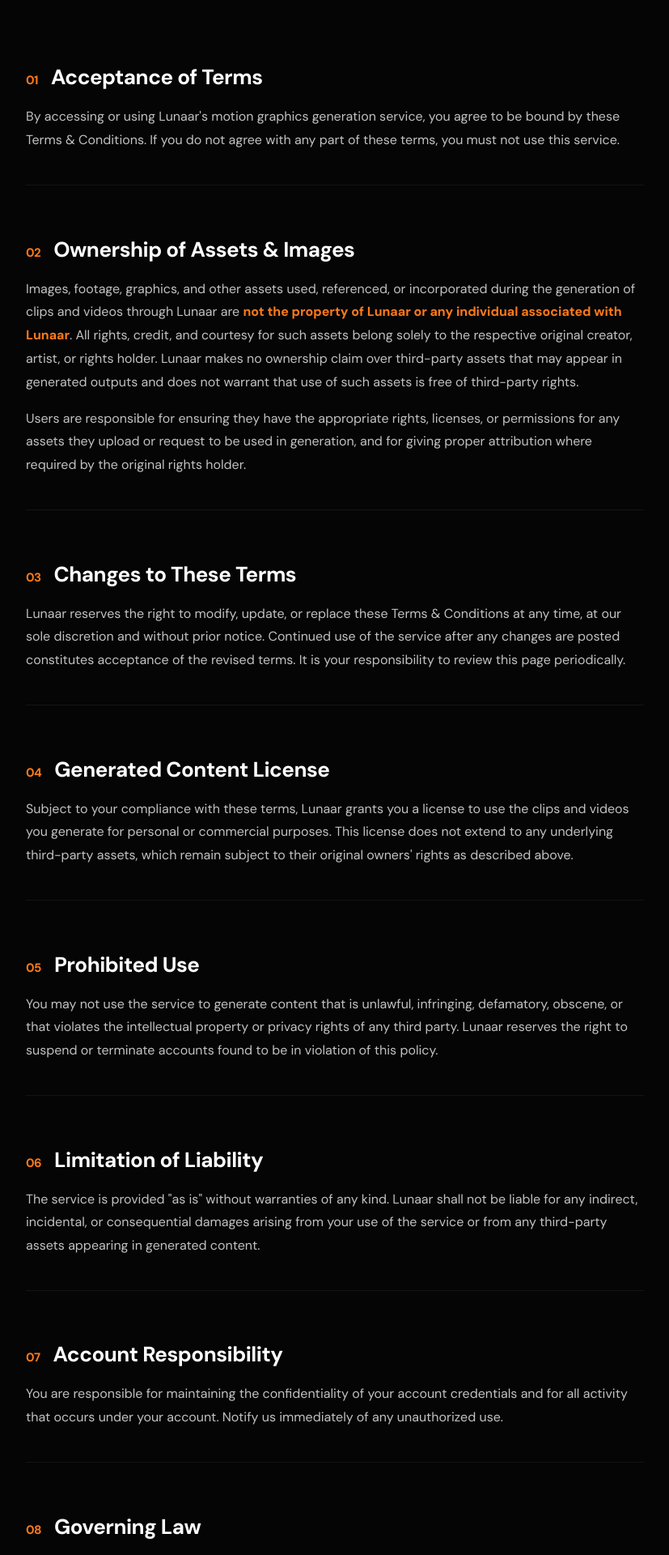
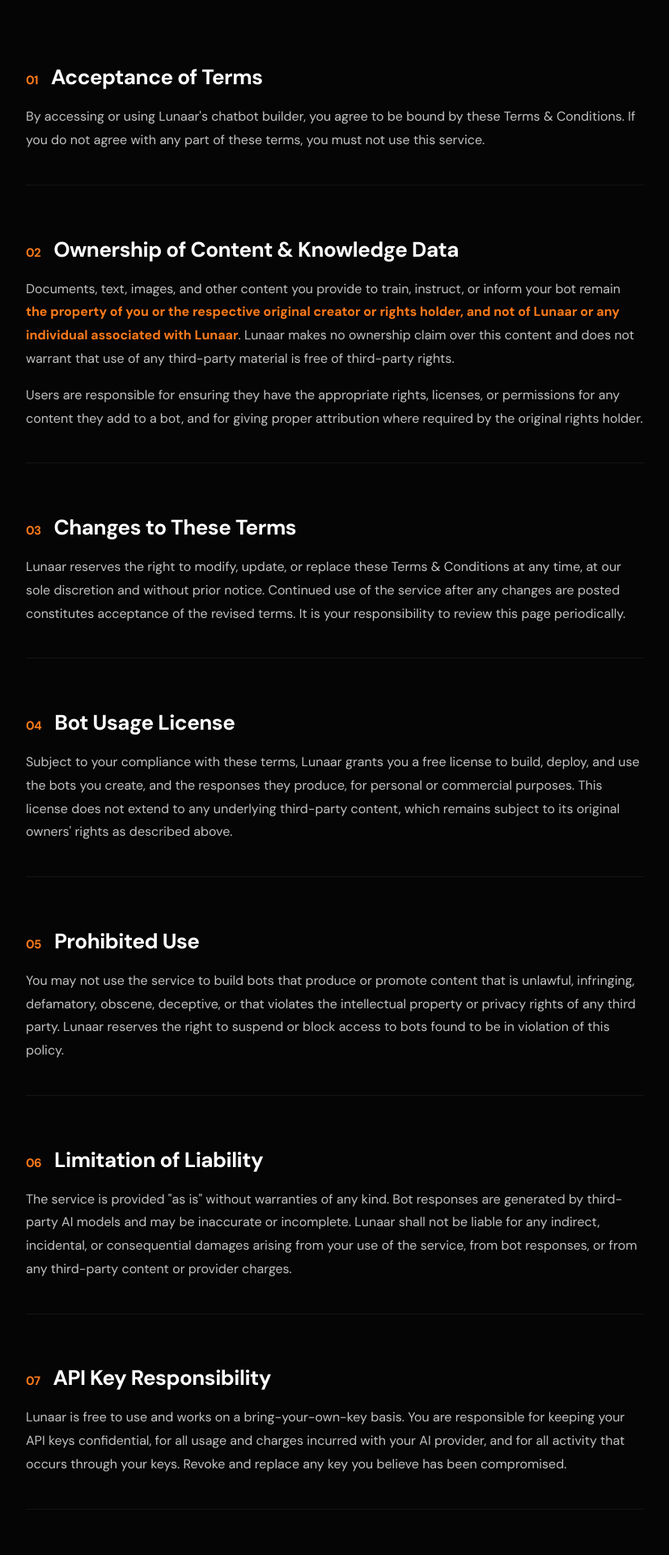
Before and after one commit to rutu48836-create/lunaar-v.3, a React (Vite) app: page /terms in a window 1280 px wide. Shown: the part 460-2380 px from the top of the page at 81% size, without its empty margins (226-1053 px from the left). Built offline with nearby package versions, Linux system fonts and the light colour scheme; no server answers; the HTML template or start-up script is replaced by a standard one.

Commit message:
Update terms.tsx

```diff
--- a/src/frontend/pages/terms.tsx
+++ b/src/frontend/pages/terms.tsx
@@ -1,4 +1,3 @@
-
 import { Link } from "react-router-dom";
 import styles from "../Styles/terms.module.css";
 import { Navbar } from "../components/landing_nav"
@@ -11,10 +10,10 @@
         <p className={styles.eyebrow}>Legal</p>
         <h1 className={styles.title}>Terms &amp; Conditions</h1>
         <p className={styles.subtitle}>
-          Motion Graphics Generation — please read carefully before using
-          Lunaar's AI motion graphics tools.
+          AI Chatbot Builder — please read carefully before using
+          Lunaar's chatbot tools.
         </p>
-        <p className={styles.updated}>Last updated: August 12, 2026</p>
+        <p className={styles.updated}>Last updated: October 18, 2026</p>
       </header>
 
       <main className={styles.content}>
@@ -24,37 +23,34 @@
             Acceptance of Terms
           </h2>
           <p className={styles.text}>
-            By accessing or using Lunaar's motion graphics generation
-            service, you agree to be bound by these Terms &amp; Conditions.
-            If you do not agree with any part of these terms, you must not
-            use this service.
+            By accessing or using Lunaar's chatbot builder, you agree to be
+            bound by these Terms &amp; Conditions. If you do not agree with
+            any part of these terms, you must not use this service.
           </p>
         </section>
 
         <section className={styles.section}>
           <h2 className={styles.sectionTitle}>
             <span className={styles.sectionNumber}>02</span>
-            Ownership of Assets &amp; Images
+            Ownership of Content &amp; Knowledge Data
           </h2>
           <p className={styles.text}>
-            Images, footage, graphics, and other assets used, referenced, or
-            incorporated during the generation of clips and videos through
-            Lunaar are{" "}
+            Documents, text, images, and other content you provide to train,
+            instruct, or inform your bot remain{" "}
             <strong className={styles.highlight}>
-              not the property of Lunaar or any individual associated with
-              Lunaar
+              the property of you or the respective original creator or
+              rights holder, and not of Lunaar or any individual associated
+              with Lunaar
             </strong>
-            . All rights, credit, and courtesy for such assets belong solely
-            to the respective original creator, artist, or rights holder.
-            Lunaar makes no ownership claim over third-party assets that may
-            appear in generated outputs and does not warrant that use of
-            such assets is free of third-party rights.
+            . Lunaar makes no ownership claim over this content and does not
+            warrant that use of any third-party material is free of
+            third-party rights.
           </p>
           <p className={styles.text}>
             Users are responsible for ensuring they have the appropriate
-            rights, licenses, or permissions for any assets they upload or
-            request to be used in generation, and for giving proper
-            attribution where required by the original rights holder.
+            rights, licenses, or permissions for any content they add to a
+            bot, and for giving proper attribution where required by the
+            original rights holder.
           </p>
         </section>
 
@@ -75,14 +71,15 @@
         <section className={styles.section}>
           <h2 className={styles.sectionTitle}>
             <span className={styles.sectionNumber}>04</span>
-            Generated Content License
+            Bot Usage License
           </h2>
           <p className={styles.text}>
             Subject to your compliance with these terms, Lunaar grants you a
-            license to use the clips and videos you generate for personal or
-            commercial purposes. This license does not extend to any
-            underlying third-party assets, which remain subject to their
-            original owners' rights as described above.
+            free license to build, deploy, and use the bots you create, and
+            the responses they produce, for personal or commercial
+            purposes. This license does not extend to any underlying
+            third-party content, which remains subject to its original
+            owners' rights as described above.
           </p>
         </section>
 
@@ -92,11 +89,12 @@
             Prohibited Use
           </h2>
           <p className={styles.text}>
-            You may not use the service to generate content that is
-            unlawful, infringing, defamatory, obscene, or that violates the
-            intellectual property or privacy rights of any third party.
-            Lunaar reserves the right to suspend or terminate accounts found
-            to be in violation of this policy.
+            You may not use the service to build bots that produce or
+            promote content that is unlawful, infringing, defamatory,
+            obscene, deceptive, or that violates the intellectual property
+            or privacy rights of any third party. Lunaar reserves the right
+            to suspend or block access to bots found to be in violation of
+            this policy.
           </p>
         </section>
 
@@ -107,21 +105,25 @@
           </h2>
           <p className={styles.text}>
             The service is provided "as is" without warranties of any kind.
-            Lunaar shall not be liable for any indirect, incidental, or
-            consequential damages arising from your use of the service or
-            from any third-party assets appearing in generated content.
+            Bot responses are generated by third-party AI models and may be
+            inaccurate or incomplete. Lunaar shall not be liable for any
+            indirect, incidental, or consequential damages arising from your
+            use of the service, from bot responses, or from any third-party
+            content or provider charges.
           </p>
         </section>
 
         <section className={styles.section}>
           <h2 className={styles.sectionTitle}>
             <span className={styles.sectionNumber}>07</span>
-            Account Responsibility
+            API Key Responsibility
           </h2>
           <p className={styles.text}>
-            You are responsible for maintaining the confidentiality of your
-            account credentials and for all activity that occurs under your
-            account. Notify us immediately of any unauthorized use.
+            Lunaar is free to use and works on a bring-your-own-key basis.
+            You are responsible for keeping your API keys confidential, for
+            all usage and charges incurred with your AI provider, and for
+            all activity that occurs through your keys. Revoke and replace
+            any key you believe has been compromised.
           </p>
         </section>
 
@@ -144,7 +146,7 @@
           </h2>
           <p className={styles.text}>
             For questions about these Terms &amp; Conditions, reach out
-            through the contact options available in your Lunaar dashboard.
+            through the contact options available on the Lunaar website.
           </p>
         </section>
       </main>
```
